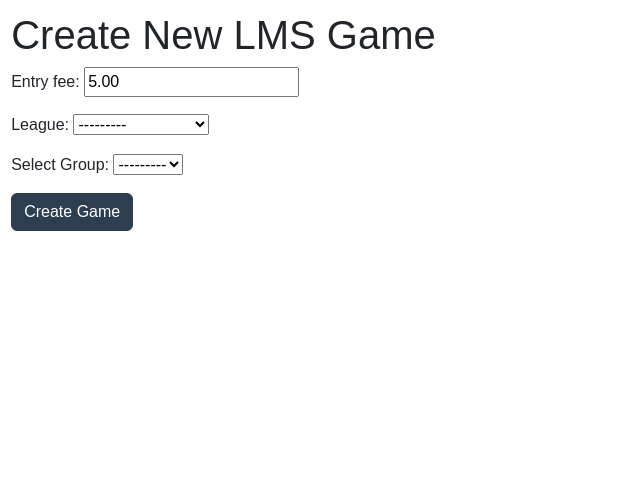
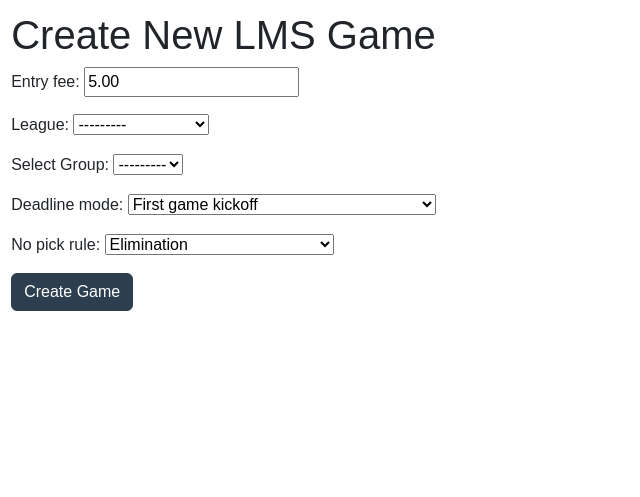
Before and after one commit to bmays9/bet-club, a Django app: page /lms/lms/create-game/ in a window 1280 px wide. Shown: the part 84-581 px from the top of the page, without its empty margins (0-640 px from the left). Run offline with Django 5.2, Linux system fonts and the light colour scheme; the visitor is signed in with stand-in values (Sample User, id 1); some libraries are stand-ins or nearby versions.

Commit message:
LMS: Rework deadline logic to include random team assignment

```diff
--- a/lms/admin.py
+++ b/lms/admin.py
@@ -11,7 +11,7 @@ class LMSGameAdmin(SummernoteModelAdmin):
 
 @admin.register(LMSRound)
 class LMSRoundAdmin(SummernoteModelAdmin):
-    list_display = ('game', 'round_number', 'start_date', 'end_date', 'completed', 'is_active')
+    list_display = ('game', 'round_number', 'start_date', 'end_date', 'completed', 'is_active','auto_pick_team')
     search_fields = ['game']
     list_filter = ['completed']
 
--- a/lms/forms.py
+++ b/lms/forms.py
@@ -32,7 +32,7 @@ class CreateLMSGameForm(forms.ModelForm):
 
     class Meta:
         model = LMSGame
-        fields = ["entry_fee", "league", "group"]
+        fields = ["entry_fee", "league", "group", "deadline_mode", "no_pick_rule",]
 
     def __init__(self, *args, **kwargs):
         user = kwargs.pop("user")
--- a/lms/models.py
+++ b/lms/models.py
@@ -15,12 +15,40 @@ class LMSGame(models.Model):
         ("EL2", "League Two"),
     ]
 
+    DEADLINE_FIRST_GAME = "first_game"
+    DEADLINE_EXTENDED = "extended"
+
+    DEADLINE_CHOICES = [
+        (DEADLINE_FIRST_GAME, "First game kickoff"),
+        (DEADLINE_EXTENDED, "Extended (pick team before they kickoff)"),
+    ]
+
+    NO_PICK_ELIMINATION = "elimination"
+    NO_PICK_LOWEST_TEAM = "lowest_team"
+    NO_PICK_RANDOM_TEAM = "random_team"
+
+    NO_PICK_CHOICES = [
+        (NO_PICK_ELIMINATION, "Elimination"),
+        (NO_PICK_RANDOM_TEAM, "Assigned random away team"),
+        # (NO_PICK_LOWEST_TEAM, "Assigned lowest-placed team"),
+    ]
+
     entry_fee = models.DecimalField(max_digits=6, decimal_places=2, default=Decimal('5.00'))
     group = models.ForeignKey(UserGroup, on_delete=models.CASCADE, related_name="lms_games")
     league = models.CharField(max_length=3, choices=LEAGUE_CHOICES)
     active = models.BooleanField(default=True) #True is active, live game, False is completed
     created_at = models.DateTimeField(auto_now_add=True)
     winner = models.ForeignKey(User, null=True, blank=True, on_delete=models.SET_NULL, related_name='lms_winner')
+    deadline_mode = models.CharField(
+        max_length=20,
+        choices=DEADLINE_CHOICES,
+        default=DEADLINE_FIRST_GAME,
+    )
+    no_pick_rule = models.CharField(
+        max_length=20,
+        choices=NO_PICK_CHOICES,
+        default=NO_PICK_ELIMINATION,
+    )
 
     def __str__(self):
         game_id = self.id
@@ -34,6 +62,7 @@ class LMSRound(models.Model):
     end_date = models.DateTimeField() # 4 hours after the last fixture
     completed = models.BooleanField(default=False)
     fixtures = models.ManyToManyField(Fixture, related_name="lms_rounds", blank=True)
+    auto_pick_team = models.CharField(max_length=100, null=True, blank=True)
 
     @property
     def is_active(self):
@@ -47,6 +76,7 @@ class LMSRound(models.Model):
 
 
 class LMSEntry(models.Model):
+
     user = models.ForeignKey(User, on_delete=models.CASCADE)
     game = models.ForeignKey(LMSGame, on_delete=models.CASCADE, related_name="entries")
     alive = models.BooleanField(default=True)
--- a/lms/views.py
+++ b/lms/views.py
@@ -12,7 +12,16 @@ from groups.models import UserGroup
 from score_predict.models import Fixture
 from collections import defaultdict, namedtuple
 from player_messages.utils import create_message
+import random
 
+
+def round_is_closed(round, game):
+    if game.deadline_mode == "extended":
+        return False  # handled later per-team
+
+    # first_game mode: find earliest fixture
+    earliest = round.fixtures.order_by("date").first()
+    return timezone.now() >= earliest.date
 
 @login_required
 def lms_pick(request, game_id, round_id):
@@ -20,6 +29,11 @@ def lms_pick(request, game_id, round_id):
     round = get_object_or_404(LMSRound, id=round_id, game=game)
 
     entry, created = LMSEntry.objects.get_or_create(game=game, user=request.user)
+
+    if game.deadline_mode == "first_game":
+        if round_is_closed(round, game):
+            messages.error(request, "The round is closed — no more picks allowed.")
+            return redirect("lms_game_detail", game_id=game.id)
 
     if not entry.alive:
         messages.error(request, "You have been eliminated from this game.")
@@ -264,7 +278,9 @@ def lms_game_detail(request, game_id):
                 key=lambda e: (e.eliminated_round is None, e.eliminated_round or 0, e.user.username.lower())
             )
 
-    #print("game", game)
+
+    print("game", game)
+    print("game npr", game.no_pick_rule)
     #print("round object", round_obj)
     #print("This entry", entry)
     #print("user has picked", user_pick)
@@ -327,7 +343,7 @@ def create_game(request):
             game = form.save(commit=False)
             game.save()
 
-            # Create messaging for new game - code LM-NEW
+            # Message creation
             create_message(
                 code="LM-NEW",
                 context={"User": request.user, "league": game.get_league_display()},
@@ -339,19 +355,19 @@ def create_game(request):
 
             print(f"DEBUG: Game League {game.league} ")
 
-            # Look ahead up to 30 days for the first valid block
+            # Look ahead up to 30 days for first valid block
             for days_ahead in range(0, 30):
                 current_day = today + timedelta(days=days_ahead)
-                weekday = current_day.weekday()  # Monday=0 ... Sunday=6
+                weekday = current_day.weekday()
 
-                if weekday == 4:  # Friday → weekend block
+                if weekday == 4:  # Friday
                     block_start = current_day
-                    block_end = block_start + timedelta(days=3)  # Fri–Mon
-                elif weekday == 1:  # Tuesday → midweek block
+                    block_end = block_start + timedelta(days=3)
+                elif weekday == 1:  # Tuesday
                     block_start = current_day
-                    block_end = block_start + timedelta(days=2)  # Tue–Thu
+                    block_end = block_start + timedelta(days=2)
                 else:
-                    continue  # not the start of a block, skip
+                    continue
 
                 fixtures = Fixture.objects.filter(
                     league_short_name=game.league,
@@ -369,12 +385,54 @@ def create_game(request):
                     )
                     created_round.fixtures.set(fixtures)
                     print(f"DEBUG: Created LMSRound {created_round} with {fixtures.count()} fixtures")
-                    break  # stop after creating the first valid round
+
+                    # -------------------------------------------------------
+                    # NEW LOGIC - set auto-pick team (applies only AFTER Round 1)
+                    # -------------------------------------------------------
+
+                    print("game no pick rule", game.no_pick_rule)
+                    print("deadline mode", game.deadline_mode)
+                    if (
+                        created_round.round_number > 0 and
+                        game.deadline_mode == "first_game" and
+                        game.no_pick_rule == "random_team"
+                    ):
+                        # Get away teams
+                        away_teams = [fx.away_team for fx in fixtures]
+
+                        print("away teams", away_teams)
+
+                        # All alive entries (none yet for round 1)
+                        alive_entries = LMSEntry.objects.filter(game=game, alive=True)
+
+                        valid_teams = []
+                        for team in away_teams:
+                            used_by_any = LMSPick.objects.filter(
+                                entry__in=alive_entries,
+                                team_name=team
+                            ).exists()
+
+                            if not used_by_any:
+                                valid_teams.append(team)
+
+                        print("valid teams", valid_teams)
+
+                        if valid_teams:
+                            random.shuffle(valid_teams)
+                            chosen = valid_teams[0]
+                            created_round.auto_pick_team = chosen
+                            created_round.save()
+                            print(f"DEBUG: Auto-pick team set to {chosen}")
+
+                    # -------------------------------------------------------
+
+                    break
 
             if not created_round:
                 print("DEBUG: No valid fixture block found within 30 days.")
 
             return redirect("lms_dashboard")
+
     else:
         form = CreateLMSGameForm(user=request.user)
 
```
Also changed, not shown: lms/management/commands/update_lms_results.py (+9 -2 lines), lms/services/missing_picks.py (added, +150 -0 lines), lms/templates/lms/dashboard.html (+17 -5 lines), lms/templates/lms/game_detail.html (+19 -0 lines), lms/migrations/0007_lmsentry_deadline_mode_lmsentry_no_pick_rule.py (added), lms/migrations/0008_remove_lmsentry_deadline_mode_and_more.py (added), lms/migrations/0009_alter_lmsgame_deadline_mode_and_more.py (added), lms/migrations/0010_lmsround_auto_pick_team.py (added).
